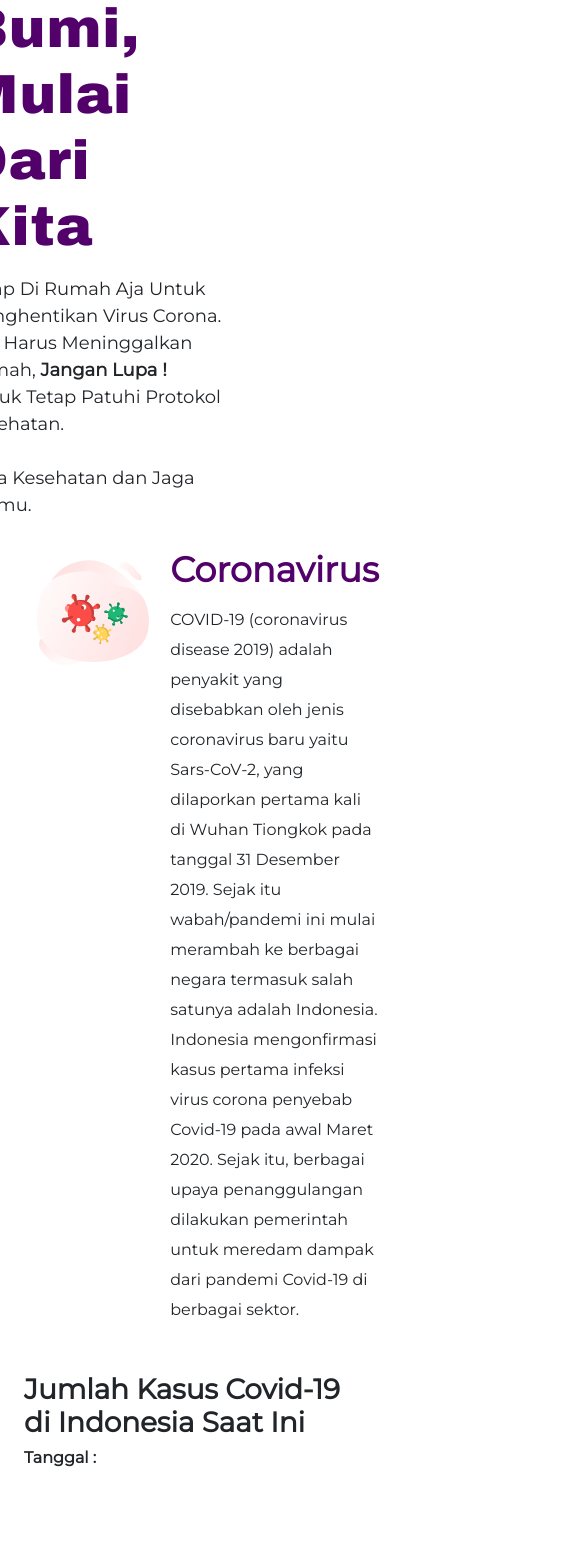
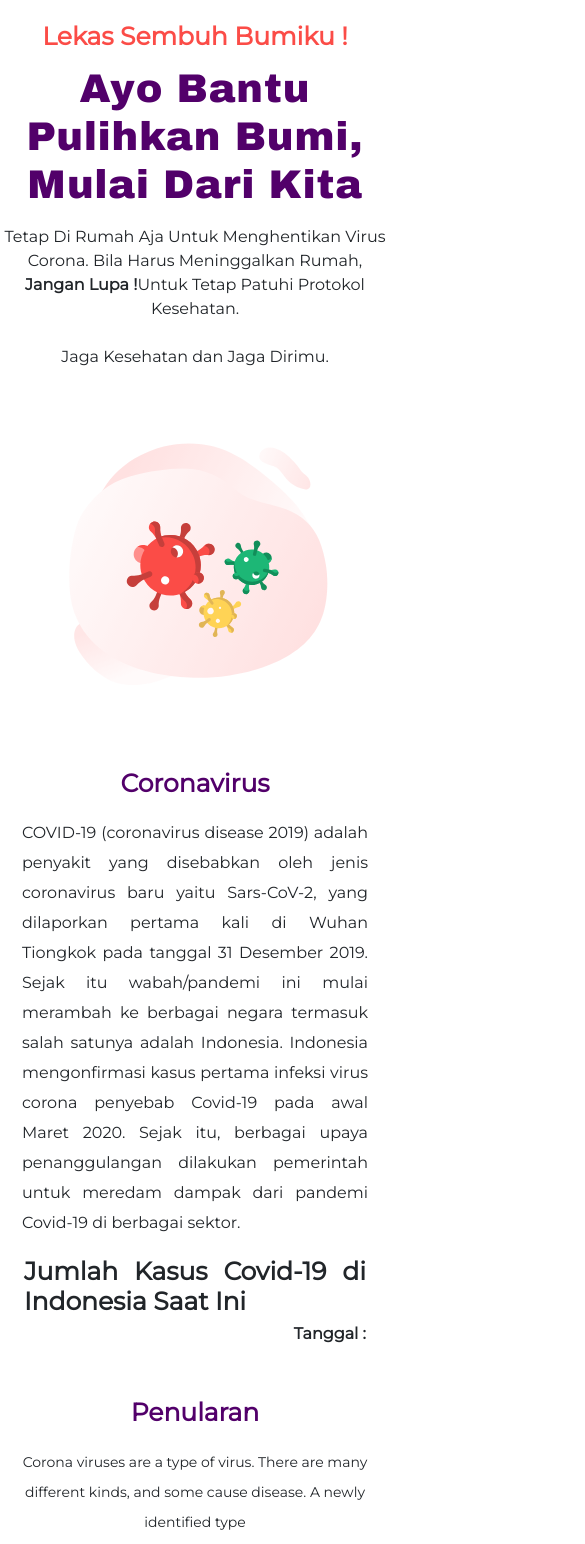
Before and after one commit to DwkLoki/covid-info-app, a React (Create React App) app: page / in a window 390 px wide. Shown: the part 453-1997 px from the top of the page, 585 px wide, since content can reach past the window. Built offline with nearby package versions, Linux system fonts and the light colour scheme; no server answers.

Commit message:
slicing home responsive

```diff
--- a/public/index.html
+++ b/public/index.html
@@ -24,7 +24,7 @@
       work correctly both with client-side routing and a non-root public URL.
       Learn how to configure a non-root public URL by running `npm run build`.
     -->
-    <title>React App</title>
+    <title>Info Covid</title>
   </head>
   <body>
     <noscript>You need to enable JavaScript to run this app.</noscript>
--- a/src/component/content/CovidInfoContent.jsx
+++ b/src/component/content/CovidInfoContent.jsx
@@ -38,32 +38,32 @@ const CovidInfoContent = () => {
 
     return (
         <div className='covid-info-content'>
-            <div className="home-section container-fluid pt-5" id='home'>
-                <div className="row">
-                    <div className="home-section-left col-6 d-flex justify-content-center align-items-center">
+            <div className="home-section container-fluid pt-5">
+                <div className="row home-section-first-row">
+                    <div className="home-section-left col-lg-6 col-md-6 col-sm-6 col-12 d-flex justify-content-center align-items-center">
                         <div className="home-section-left-content">
                             <p className="home-section-left-first-line">Lekas Sembuh Bumiku !</p>
                             <h1 className="home-section-left-main">Ayo Bantu <br />
                                 Pulihkan Bumi, <br />
                                 Mulai Dari Kita
                             </h1>
-                            <p className="home-section-left-last-line">Tetap Di Rumah Aja Untuk Menghentikan Virus Corona. <br />
-                                Bila Harus Meninggalkan Rumah, <strong>Jangan Lupa !</strong> <br />
-                                Untuk Tetap Patuhi Protokol Kesehatan. <br /><br />
+                            <p className="home-section-left-last-line">Tetap Di Rumah Aja Untuk Menghentikan Virus Corona.
+                                Bila Harus Meninggalkan Rumah, <strong>Jangan Lupa !</strong>
+                                 Untuk Tetap Patuhi Protokol Kesehatan. <br /><br />
                                 Jaga Kesehatan dan Jaga Dirimu.
                             </p>
                         </div>
                     </div>
-                    <div className="home-section-right col-6">
+                    <div className="home-section-right col-lg-6 col-md-6 col-sm-6 col-12">
                         <img className='home-section-img' src={stayHomeImg} alt="stay at home" />
                     </div>
                 </div>
-                <div className="row">
+                <div className="row home-section-second-row">
                     <div className="row still-home-section">
-                        <div className="still-home-section-left col-6">
+                        <div className="still-home-section-left col-lg-6 col-md-6 col-sm-6 col-12">
                             <img className='still-home-img' src={aboutUsImg} alt="about us" />
                         </div>
-                        <div className="still-home-section-right d-flex justify-content-center align-items-center col-6">
+                        <div className="still-home-section-right d-flex justify-content-center align-items-center col-lg-6 col-md-6 col-sm-6 col-12">
                             <div className="covid-article">
                                 <div className="covid-article-header">Coronavirus</div>
                                 <div className="covid-article-content">
@@ -79,13 +79,13 @@ const CovidInfoContent = () => {
                         </div>
                     </div>
                 </div>
-                <div className="covid-info-data container pt-5">
+                <div className="covid-info-data container pt-2">
                     <div className='covid-info-data-header'>
                         <h1 className='covid-info-data-title'>Jumlah Kasus Covid-19 di Indonesia Saat Ini</h1>
                         <h6 className='covid-info-data-tgl'>Tanggal : {dataCovid && dataCovid.penambahan.tanggal}</h6>
                     </div>
                     <div className="row">
-                        <div className="col-3">
+                        <div className="col-lg-3 col-12">
                             { dataCovid &&
                                 <div style={{ color: 'DodgerBlue' }}>
                                     <DataCovid
@@ -95,7 +95,7 @@ const CovidInfoContent = () => {
                                 </div>
                             }
                         </div>
-                        <div className="col-3">
+                        <div className="col-lg-3 col-12">
                             { dataCovid &&
                                 <div style={{ color: 'red' }}>
                                     <DataCovid
@@ -105,7 +105,7 @@ const CovidInfoContent = () => {
                                 </div>
                             }
                         </div>
-                        <div className="col-3">
+                        <div className="col-lg-3 col-12">
                             { dataCovid &&
                                 <div style={{ color: 'green' }}>
                                     <DataCovid
@@ -115,7 +115,7 @@ const CovidInfoContent = () => {
                                 </div>
                             }
                         </div>
-                        <div className="col-3">
+                        <div className="col-lg-3 col-12">
                             { dataCovid &&
                                 <div style={{ color: 'orange' }}>
                                     <DataCovid
@@ -129,7 +129,7 @@ const CovidInfoContent = () => {
                 </div>
             </div>
 
-            <div className="penularan-section container py-5" id='penularan'>
+            <div className="penularan-section container py-lg-5 py-3">
                 <div className="covid-article-third text-center mb-5">
                     <div className="covid-article-header-third">Penularan</div>
                     <div className="covid-article-content-third">
@@ -138,7 +138,7 @@ const CovidInfoContent = () => {
                     </div>
                 </div>
                 <div className="penularan-content row text-center d-flex justify-content-center">
-                    <div className="penularan-content-card px-4 py-5 col-3">
+                    <div className="penularan-content-card px-4 py-5 col-lg-3 col-md-3 col-sm-3 col-12">
                         <img className="penularan-content-img" src={penularanPertamaImg} alt="penularan 1" />
                         <div className="covid-article-secondary">
                             <div className="covid-article-header-secondary">Penularan</div>
@@ -148,7 +148,7 @@ const CovidInfoContent = () => {
                             </div>
                         </div>
                     </div>
-                    <div className="penularan-content-card px-4 py-5 col-3">
+                    <div className="penularan-content-card px-4 py-5 col-lg-3 col-md-3 col-sm-3 col-12">
                         <img className="penularan-content-img" src={penularanKeduaImg} alt="penularan 2" />
                         <div className="covid-article-secondary">
                             <div className="covid-article-header-secondary">Penularan</div>
@@ -158,7 +158,7 @@ const CovidInfoContent = () => {
                             </div>
                         </div>
                     </div>
-                    <div className="penularan-content-card px-4 py-5 col-3">
+                    <div className="penularan-content-card px-4 py-5 col-lg-3 col-md-3 col-sm-3 col-12">
                         <img className="penularan-content-img" src={penularanKetigaImg} alt="penularan 2" />
                         <div className="covid-article-secondary">
                             <div className="covid-article-header-secondary">Penularan</div>
@@ -171,7 +171,7 @@ const CovidInfoContent = () => {
                 </div>
             </div>
 
-            <div className="gejala-section container py-5" id='gejala'>
+            <div className="gejala-section container py-lg-5 py-3">
                 <div className="covid-article-third text-center mb-5">
                     <div className="covid-article-header-third">Gejala</div>
                     <div className="covid-article-content-third">
@@ -184,7 +184,7 @@ const CovidInfoContent = () => {
                 </div>
             </div>
 
-            <div className="pencegahan-section container py-5" id='pencegahan'>
+            <div className="pencegahan-section container py-lg-5 py-3">
                 <div className="covid-article-third text-center mb-5">
                     <div className="covid-article-header-third">Pencegahan</div>
                     <div className="covid-article-content-third">
@@ -193,8 +193,8 @@ const CovidInfoContent = () => {
                     </div>
                 </div>
                 <div className="pencegahan-section-content">
-                    <div className="row py-5">
-                        <div className="pencegahan-section-item d-flex justify-content-center align-items-center col-6">
+                    <div className="row py-lg-5 py-2 pencegahan-section-reverse">
+                        <div className="pencegahan-section-item d-flex justify-content-center align-items-center col-lg-6 col-12">
                             <div className="covid-article-secondary ">
                                 <div className="pencegahan-section-item-header d-flex vertical-align-middle">
                                     <img className="pencegahan-section-item-header-number" src={one} alt="first step" />
@@ -208,15 +208,15 @@ const CovidInfoContent = () => {
                                 </p>
                             </div>
                         </div>
-                        <div className="pencegahan-section-img text-center col-6">
+                        <div className="pencegahan-section-img text-center col-lg-6 col-12">
                             <img className="pencegahan-section-img-item" src={pakaiMasker} alt="pakai masker icon" />
                         </div>
                     </div>
-                    <div className="row py-5">
-                        <div className="pencegahan-section-img text-center col-6">
+                    <div className="row py-lg-5 py-2">
+                        <div className="pencegahan-section-img text-center col-lg-6 col-12">
                             <img className="pencegahan-section-img-item" src={cuciTangan} alt="cuci tangan icon" />
                         </div>
-                        <div className="pencegahan-section-item d-flex justify-content-center align-items-center col-6">
+                        <div className="pencegahan-section-item d-flex justify-content-center align-items-center col-lg-6 col-12">
                             <div className="covid-article-secondary ">
                                 <div className="pencegahan-section-item-header d-flex vertical-align-middle">
                                     <img className="pencegahan-section-item-header-number" src={two} alt="second step" />
@@ -231,8 +231,8 @@ const CovidInfoContent = () => {
                             </div>
                         </div>
                     </div>
-                    <div className="row py-5">
-                        <div className="pencegahan-section-item d-flex justify-content-center align-items-center col-6">
+                    <div className="row py-lg-5 py-2 pencegahan-section-reverse">
+                        <div className="pencegahan-section-item d-flex justify-content-center align-items-center col-lg-6 col-12">
                             <div className="covid-article-secondary ">
                                 <div className="pencegahan-section-item-header d-flex vertical-align-middle">
                                     <img className="pencegahan-section-item-header-number" src={three} alt="third step" />
@@ -246,15 +246,15 @@ const CovidInfoContent = () => {
                                 </p>
                             </div>
                         </div>
-                        <div className="pencegahan-section-img text-center col-6">
+                        <div className="pencegahan-section-img text-center col-lg-6 col-12">
                             <img className="pencegahan-section-img-item" src={gunakanLap} alt="gunakan lap icon" />
                         </div>
                     </div>
-                    <div className="row py-5">
-                        <div className="pencegahan-section-img text-center col-6">
+                    <div className="row py-lg-5 py-2">
+                        <div className="pencegahan-section-img text-center col-lg-6 col-12">
                             <img className="pencegahan-section-img-item" src={jagaJarak} alt="pakai masker icon" />
                         </div>
-                        <div className="pencegahan-section-item d-flex justify-content-center align-items-center col-6">
+                        <div className="pencegahan-section-item d-flex justify-content-center align-items-center col-lg-6 col-12">
                             <div className="covid-article-secondary ">
                                 <div className="pencegahan-section-item-header d-flex vertical-align-middle">
                                     <img className="pencegahan-section-item-header-number" src={four} alt="fourth step" />
--- a/src/component/content/covidInfoContent.scss
+++ b/src/component/content/covidInfoContent.scss
@@ -63,6 +63,7 @@
             .home-section-left-last-line {
                 font-size: 18px;
                 margin: 16px 0px;
+                width: 503px;
             }
         }
 
@@ -157,3 +158,172 @@
         }
     }
 }
+
+
+// styling for responsive
+// home page
+
+@media (max-width: 575px) {
+    .covid-info-content {
+        .covid-article {
+            .covid-article-header {
+                font-size: 25px;
+                text-align: center;
+            }
+        }
+
+        .covid-article-secondary {
+            .covid-article-header-secondary {
+                margin: 20px 0px 5px;
+                font-size: 20px;
+            }
+
+            .covid-article-content-secondary {
+                font-size: 12px;
+            }
+        }
+
+        .covid-article-third {
+            width: 100%;
+            margin-bottom: 20px !important;
+
+            .covid-article-header-third {
+                font-size: 25px;
+            }
+
+            .covid-article-content-third {
+                font-size: 14px;
+            }
+        }
+
+        // styling home section
+        .home-section {
+            .home-section-first-row {
+                display: flex;
+                flex-direction: column-reverse;
+                .home-section-left {
+                    .home-section-left-first-line {
+                        font-size: 25px;
+                        margin-top: 20px;
+                        text-align: center;
+                    }
+
+                    .home-section-left-main {
+                        font-size: 40px;
+                        text-align: center;
+                    }
+
+                    .home-section-left-last-line {
+                        font-size: 16px;
+                        text-align: center;
+                        margin: 16px 0px;
+                        width: 100%;
+                    }
+                }
+
+                .home-section-right {
+                    padding: 0px;
+
+                    .home-section-img {
+                        width: 100%;
+                        height: auto;
+                        position: relative;
+                    }
+                }
+            }
+
+            .home-section-second-row {
+                display: flex;
+                justify-content: center;
+                .still-home-section {
+                    .still-home-section-left {
+                        padding: 0px;
+                        .still-home-img {
+                            width: 100%;
+                        }
+                    }
+
+                    .still-home-section-right {
+                        padding: 10px;
+                        text-align: justify;
+                    }
+                }
+            }
+
+            .covid-info-data {
+                padding: 8px 12px;
+
+                .covid-info-data-header {
+                    margin-bottom: 10px;
+
+                    .covid-info-data-title {
+                        font-size: 25px;
+                        text-align: justify;
+                    }
+
+                    .covid-info-data-tgl {
+                        text-align: right;
+                    }
+                }
+            }
+        }
+
+        // styling penularan section
+        .penularan-content {
+            padding-top: 0px;
+            .penularan-content-card {
+                margin: 20px !important;
+                width: 80%;
+            }
+        }
+
+        // styling gejala section
+        .gejala-section {
+            .gejala-content {
+                padding: 0px 10px;
+
+                .gejala-content-img {
+                    width: 100%;
+                    height: auto;
+                }
+            }
+        }
+
+        // styling pencegahan section
+        .pencegahan-section {
+            .pencegahan-section-content {
+                .pencegahan-section-item {
+                    .pencegahan-section-item-header {
+                        .pencegahan-section-item-header-number {
+                            width: 40px;
+                            height: auto;
+                            margin-left: 20px;
+                        }
+
+                        .pencegahan-section-item-header-title {
+                            width: 100%;
+                            padding-left: 25px;
+                        }
+                    }
+
+                    .pencegahan-section-item-content {
+                        padding-left: 0px;
+                        text-align: justify;
+                    }
+                }
+
+                .pencegahan-section-img {
+                    .pencegahan-section-img-item {
+                        width: 60%;
+                        height: auto;
+                    }
+                }
+            }
+        }
+
+        .pencegahan-section-reverse {
+            display: flex;
+            flex-direction: column-reverse;
+        }
+    }
+}
--- a/src/component/content/listOfProvinsi.scss
+++ b/src/component/content/listOfProvinsi.scss
@@ -31,3 +31,9 @@
         }
     }
 }
+
+.choose-list {
+    font-weight: 700;
+    color: $titleColor;
+    font-size: 35px;
+}
--- a/src/component/header/topNavbar.scss
+++ b/src/component/header/topNavbar.scss
@@ -16,7 +16,7 @@
             font-size: 18px;
             font-weight: 700;
             color: $titleColor !important;
-            padding: 8px 15px !important;
+            padding: 8px 20px !important;
 
             &:hover {
                 color: $primaryColor !important;
```
Also changed, not shown: src/component/content/ListOfProvinsi.jsx (+1 -10 lines), src/component/content/Provinsi.jsx (+5 -5 lines), src/component/content/SearchBar.jsx (deleted, +0 -20 lines), src/component/content/dataCovid.scss (+27 -6 lines), src/component/content/provinsi.scss (added, +15 -0 lines), src/component/content/searchBar.scss (deleted, +0 -50 lines), src/component/header/TopNavbar.jsx (+0 -9 lines).
